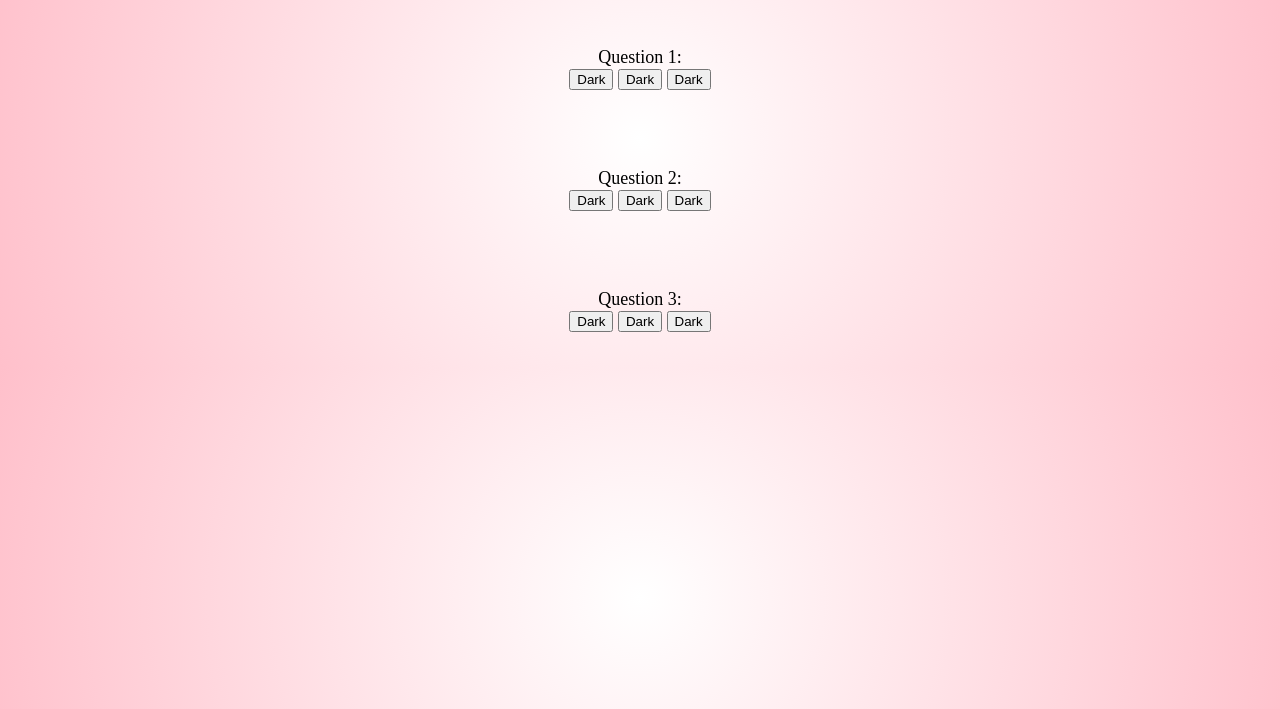
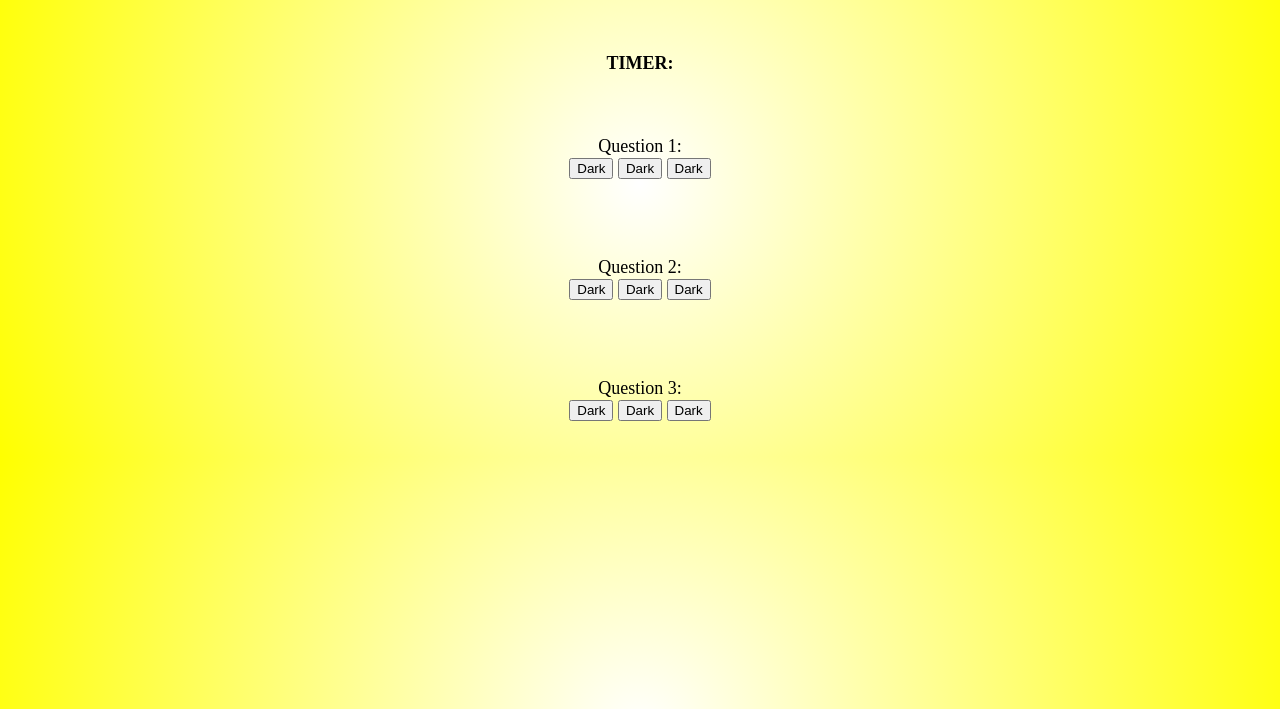
Before and after one commit to moonh94/TriviaGame, a plain HTML site: page index.html in a window 1280 px wide. Shown: the part 91-800 px from the top of the page. Drawn offline with nearby package versions, Linux system fonts and the light colour scheme.

Commit message:
yellow background and timer

```diff
--- a/assets/css/style.css
+++ b/assets/css/style.css
@@ -1,5 +1,5 @@
 body {
-    background: radial-gradient(circle, white, pink);
+    background: radial-gradient(circle, white, yellow);
     font-size: 18px;
   }
 
--- a/index.html
+++ b/index.html
@@ -11,6 +11,9 @@
 
 <div class="containter">
     <h1>Trivia!</h1>
+    <div class="row">
+      <h4>TIMER:</h4>
+    </div>
     <div class="row">
       <p id="q1"> Question 1:
         <br>
```
